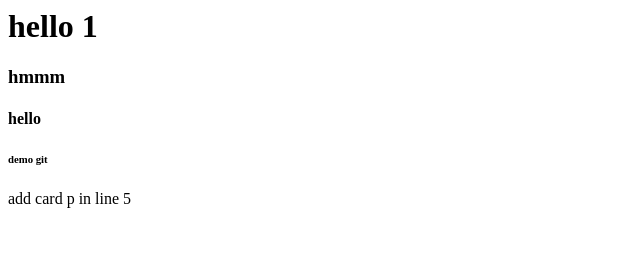
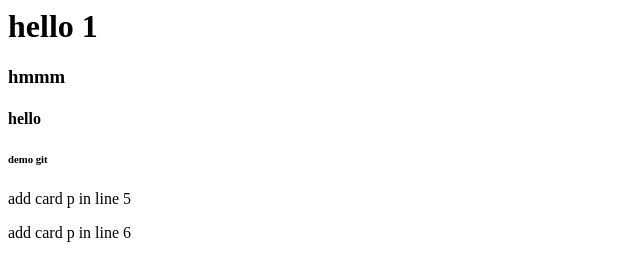
Before and after one commit to QuyKhanh03/demo-git, a plain HTML site: page index.html in a window 1280 px wide. Shown: the whole page, without its empty margins (0-640 px from the left). Drawn offline with Linux system fonts and the light colour scheme.

Commit message:
Update index.html

```diff
--- a/index.html
+++ b/index.html
@@ -3,3 +3,4 @@
 <h4>hello</h4>
 <h6>demo git </h6>
 <p> add card p in line 5 </p>
+<p> add card p in line 6 </p>
```
